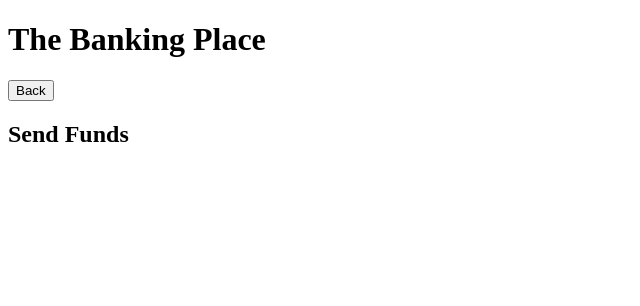
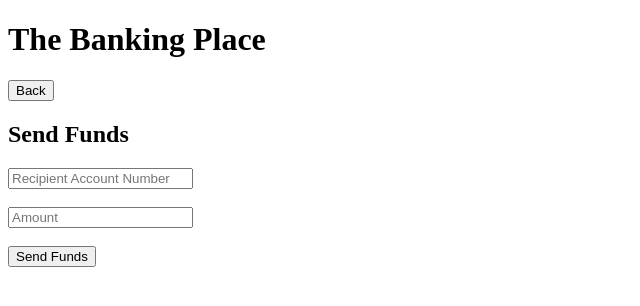
Before and after one commit to amoyer22/CSET170-Final, a Flask app: template templates/user_send_funds.html in a window 1280 px wide. Shown: the top 306 px of the page, without its empty margins (0-640 px from the left). Run offline with Flask 3, Linux system fonts and the light colour scheme; the template is opened without the code that fills it: most values are stand-ins (such as "Sample title", 1, 10 or a date in 2020).

Commit message:
Finished send funds route and added input forms to send funds page

```diff
--- a/main.py
+++ b/main.py
@@ -104,7 +104,7 @@ def my_account_user():
         account = None
     return render_template("user_my_account.html", account=account)
 
-@app.route("/user/add-funds", methods=["GET", "POST"])
+@app.route("/user/add-funds", methods = ["GET", "POST"])
 def add_funds_user():
     message = None
     if request.method == "GET":
@@ -118,7 +118,7 @@ def add_funds_user():
         try:
             amount = float(amount)
             if amount <= 0:
-                message = "Amount must be greater than 0."
+                message = "ERROR: Amount must be greater than 0."
         except:
             message = "ERROR: Invalid amount."
         try:
@@ -130,7 +130,7 @@ def add_funds_user():
             message = "ERROR: Funds could not be added."
             return render_template("user_add_funds.html", message=message, username=username)
 
-@app.route("/user/send-funds", methods=["GET", "POST"])
+@app.route("/user/send-funds", methods = ["GET", "POST"])
 def send_funds_user():
     message = None
     if request.method == "GET":
@@ -138,7 +138,40 @@ def send_funds_user():
         if not username:
             return redirect("/login")
         return render_template("user_send_funds.html", username=username)
-    return render_template("user_send_funds.html", message=message, username=username)
+    elif request.method == "POST":
+        username = request.form.get("username")
+        recipient_account_number = request.form.get("account_number")
+        amount = request.form.get("amount")
+        try:
+            amount = float(amount)
+            if amount <= 0:
+                message = "ERROR: Amount must be greater than 0."
+                return render_template("user_send_funds.html", username=username, message=message)
+        except ValueError:
+            message = "ERROR: Invalid amount entered."
+            return render_template("user_send_funds.html", username=username, message=message)
+        try:
+            recipient = conn.execute(text("SELECT username, balance FROM users WHERE account_number = :account_number"),
+                                     {"account_number": recipient_account_number}).first()
+            if not recipient:
+                message = "ERROR: Recipient account does not exist."
+                return render_template("user_send_funds.html", username=username, message=message)
+            sender = conn.execute(text("SELECT balance FROM users WHERE username = :username"),
+                                 {"username": username}).first()
+            if not sender or sender[0] < amount:
+                message = "ERROR: Insufficient funds."
+                return render_template("user_send_funds.html", username=username, message=message)
+            conn.execute(text("UPDATE users SET balance = balance - :amount WHERE username = :sender_username"),
+                        {"amount": amount, "sender_username": username})
+            conn.execute(text("UPDATE users SET balance = balance + :amount WHERE account_number = :recipient_account_number"),
+                        {"amount": amount, "recipient_account_number": recipient_account_number})
+            conn.commit()
+            return redirect(f"/user/home?username={username}")
+        except:
+            print("ERROR: Sending funds function failed.")
+            message = "ERROR: An error occurred during the transfer."
+            return render_template("user_send_funds.html", username=username, message=message)
+    return render_template("user_send_funds.html", username=username, message=message)
 
 @app.route("/admin/home", methods = ["GET", "POST"])
 def home_admin():
--- a/templates/user_send_funds.html
+++ b/templates/user_send_funds.html
@@ -9,5 +9,18 @@
     <h1>The Banking Place</h1>
     <button onclick="location.href='/user/home?username={{username}}'">Back</button>
     <h2>Send Funds</h2>
+
+    {% if message %}
+        <p>{{message}}</p>
+    {% endif %}
+
+    <form method="POST" action="/user/send-funds">
+        <input type="hidden" name="username" value="{{username}}">
+        <input type="text" name="account_number" style="display: block;" placeholder="Recipient Account Number" autocomplete="off" required>
+        <br>
+        <input type="text" name="amount" style="display: block;" placeholder="Amount" autocomplete="off" required>
+        <br>
+        <button type="submit" style="display: block;">Send Funds</button>
+    </form>
 </body>
 </html>
```
